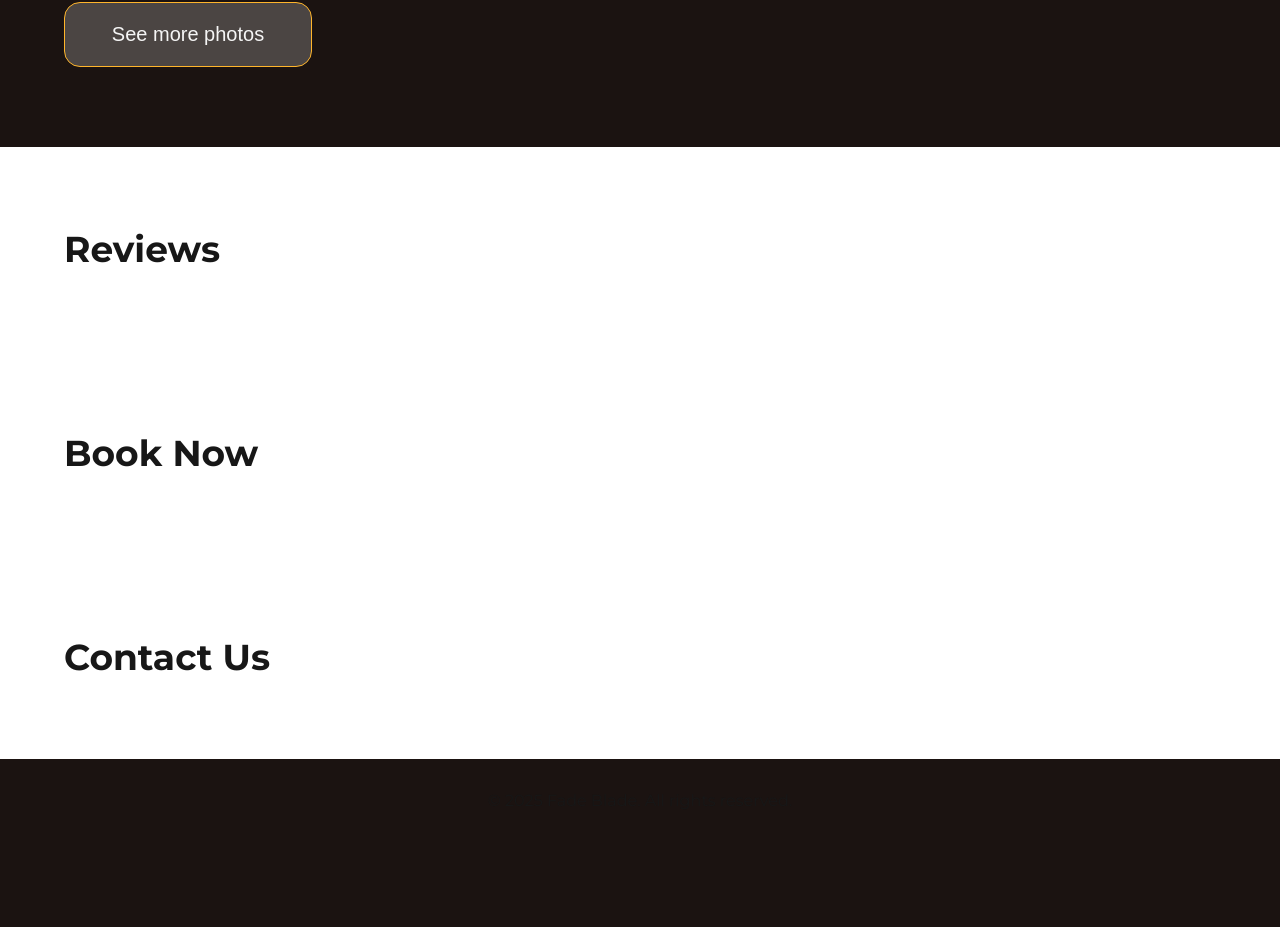
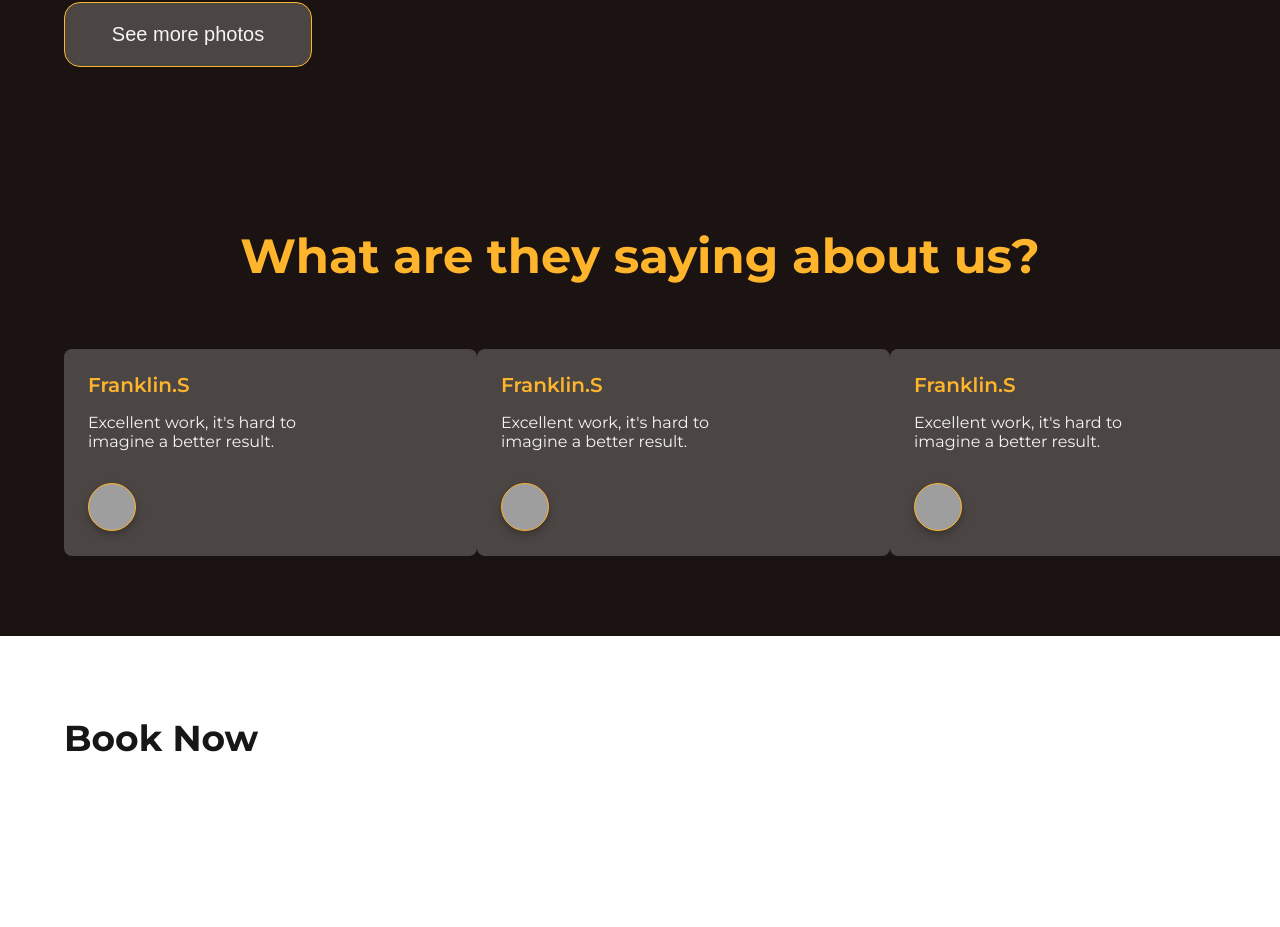
Before and after one commit to LataM88/fade-blade, a Next.js app: page / in a window 1280 px wide. Shown: the part 3735-4662 px from the top of the page. Before the commit the page ends 4577 px from the top, so only its background shows below. Built offline with nearby package versions, Linux system fonts and the light colour scheme; grey boxes are pictures that could not be loaded.

Commit message:
skecja reviews, dodanie svg gwiazdki

```diff
--- a/src/app/components/landing/ReviewsSection/ReviewsSection.module.css
+++ b/src/app/components/landing/ReviewsSection/ReviewsSection.module.css
@@ -1,6 +1,6 @@
 .section {
     padding: 80px 0;
-    background-color: var(--background);
+    background-color: var(--secondary-brown);
 }
 
 .container {
@@ -8,3 +8,58 @@
     margin: 0 auto;
     padding: 0 24px;
 }
+
+.section h1 {
+    display: flex;
+    justify-content: center;
+    align-items: center;
+    color: var(--primary-yellow);
+    margin-bottom: 64px;
+}
+
+.content {
+    display: flex;
+    flex-direction: row;
+    justify-content: space-between;
+    gap: 32px;
+}
+
+.review {
+    display: flex;
+    flex-direction: column;
+    width: 413px;
+    height: 207px;
+    background-color: var(--border-white-22);
+    border-radius: 8px;
+    padding: 24px;
+    gap: 16px;
+}
+
+.review h4 {
+    color: var(--primary-yellow);
+}
+
+.review p {
+    color: var(--white);
+    margin-bottom: 16px;
+}
+
+.reviewImage {
+    background-image: url('/images/profile.png');
+    background-size: cover;
+    background-position: center;
+    width: 48px;
+    height: 48px;
+    border-radius: 50%;
+    gap: 16px;
+    border: 1px solid var(--primary-yellow);
+    filter: drop-shadow(0px 4px 4px rgba(0, 0, 0, 0.25));
+}
+
+.wrapper {
+    display: flex;
+    flex-direction: row;
+    justify-content: space-between;
+    margin-right: 64px;
+    margin-left: 64px;
+}
--- a/src/app/components/landing/ReviewsSection/ReviewsSection.tsx
+++ b/src/app/components/landing/ReviewsSection/ReviewsSection.tsx
@@ -4,7 +4,36 @@ export default function ReviewsSection() {
     return (
         <section className={styles.section}>
             <div className={styles.container}>
-                <h2>Reviews</h2>
+                <h1>What are they saying about us?</h1>
+            </div>
+            <div className={styles.wrapper}>
+                <div className={styles.content}>
+                    <div className={styles.reviews}>
+                        <div className={styles.review}>
+                            <h4>Franklin.S</h4>
+                            <p>Excellent work, it's hard to <br /> imagine a better result.</p>
+                            <div className={styles.reviewImage}></div>
+                        </div>
+                    </div>
+                </div>
+                <div className={styles.content}>
+                    <div className={styles.reviews}>
+                        <div className={styles.review}>
+                            <h4>Franklin.S</h4>
+                            <p>Excellent work, it's hard to <br /> imagine a better result.</p>
+                            <div className={styles.reviewImage}></div>
+                        </div>
+                    </div>
+                </div>
+                <div className={styles.content}>
+                    <div className={styles.reviews}>
+                        <div className={styles.review}>
+                            <h4>Franklin.S</h4>
+                            <p>Excellent work, it's hard to <br /> imagine a better result.</p>
+                            <div className={styles.reviewImage}></div>
+                        </div>
+                    </div>
+                </div>
             </div>
         </section>
     );
```
Also changed, not shown: public/images/star.svg (added).
